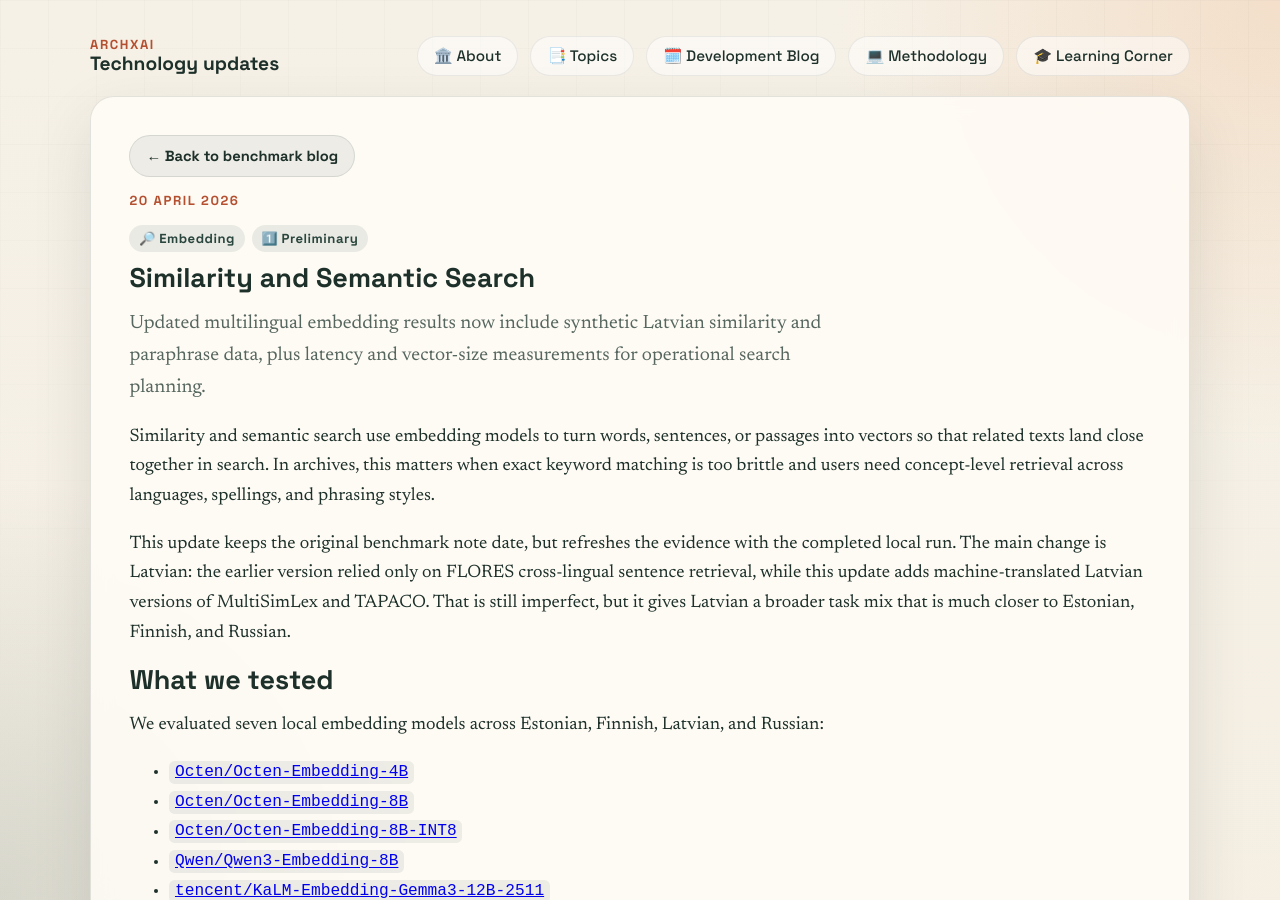
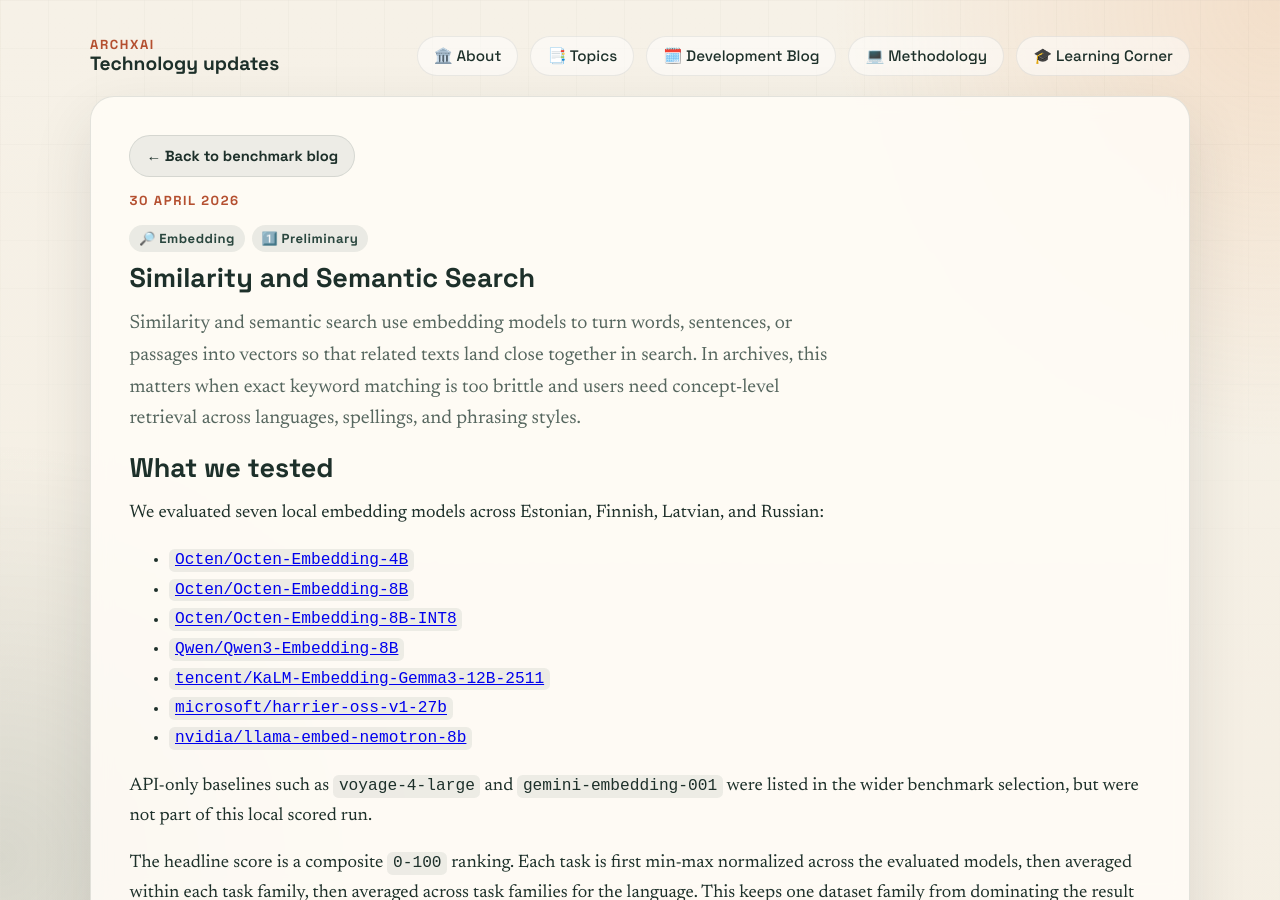
Before and after one commit to archxai/archxai.github.io, a Jekyll site: the page built from _posts/2026-04-30-embedding-semantic-search-preliminary-evaluation.md, in a window 1280 px wide and 900 px high. Built offline with Jekyll 4.4.1, drawn with Linux system fonts in a browser that asks for light colours; some of the changed text lies outside the part shown.

Commit message:
Revise summary and content for embedding semantic search
Updated summary to provide a clearer explanation of similarity and semantic search using embedding models. Revised content to include additional details on Latvian data and its implications for evaluation.

```diff
--- a/_posts/2026-04-20-embedding-semantic-search-preliminary-evaluation.md
+++ b/_posts/2026-04-30-embedding-semantic-search-preliminary-evaluation.md
@@ -1,6 +1,6 @@
 ---
 title: "Similarity and Semantic Search"
-summary: Updated multilingual embedding results now include synthetic Latvian similarity and paraphrase data, plus latency and vector-size measurements for operational search planning.
+summary: Similarity and semantic search use embedding models to turn words, sentences, or passages into vectors so that related texts land close together in search. In archives, this matters when exact keyword matching is too brittle and users need concept-level retrieval across languages, spellings, and phrasing styles.
 track: Embedding
 track_icon: "🔎"
 topics: [embedding]
@@ -9,12 +9,8 @@ chips:
     label: Embedding
   - icon: "1️⃣"
     label: Preliminary
-date: 2026-04-20 06:40:00 +0300
+date: 2026-04-30 06:40:00 +0300
 ---
-
-Similarity and semantic search use embedding models to turn words, sentences, or passages into vectors so that related texts land close together in search. In archives, this matters when exact keyword matching is too brittle and users need concept-level retrieval across languages, spellings, and phrasing styles.
-
-This update keeps the original benchmark note date, but refreshes the evidence with the completed local run. The main change is Latvian: the earlier version relied only on FLORES cross-lingual sentence retrieval, while this update adds machine-translated Latvian versions of MultiSimLex and TAPACO. That is still imperfect, but it gives Latvian a broader task mix that is much closer to Estonian, Finnish, and Russian.
 
 ## What we tested
 
```
Also changed, not shown: other parts of _posts/2026-04-30-embedding-semantic-search-preliminary-evaluation.md (+1 -1 lines).
